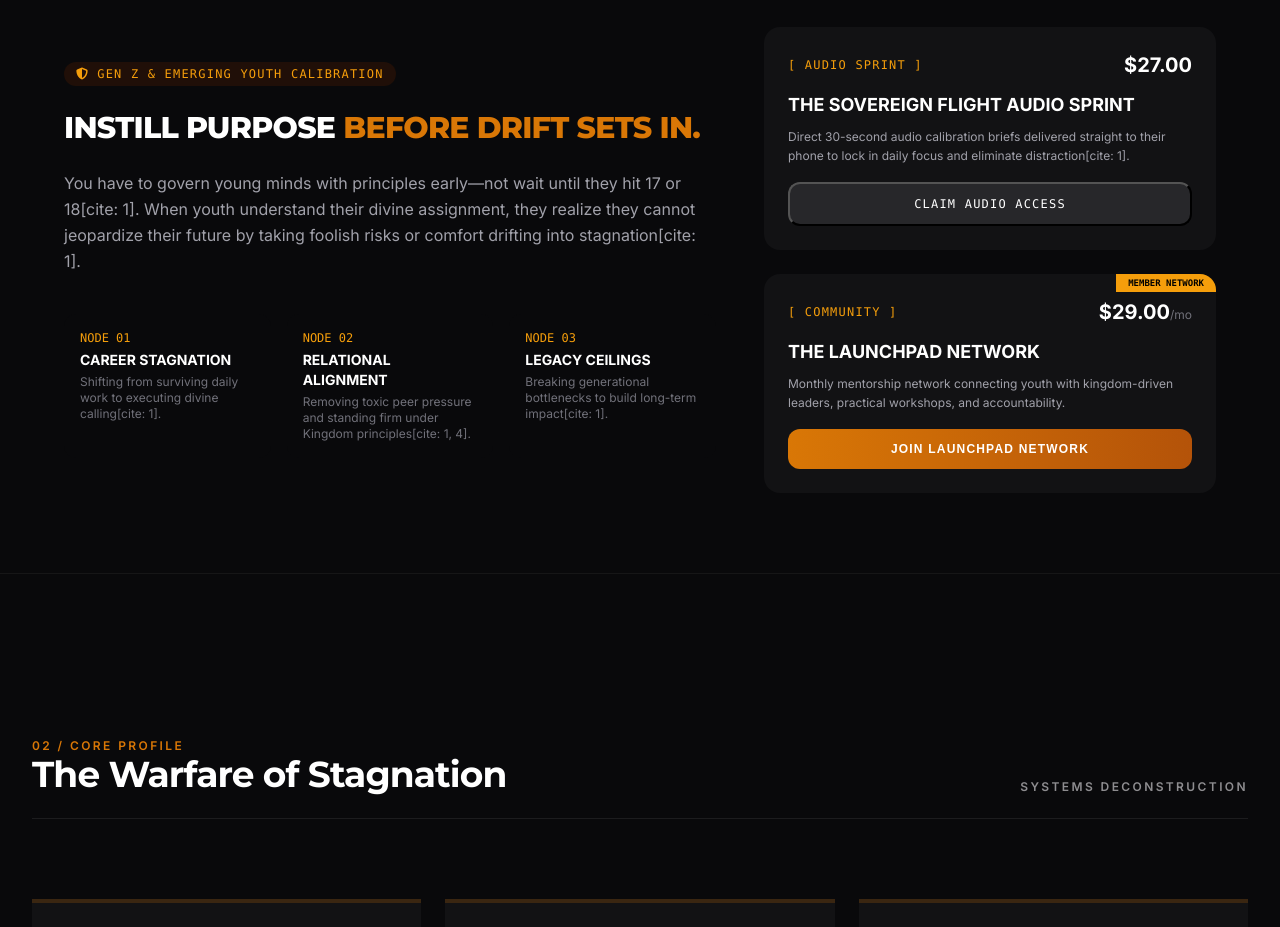
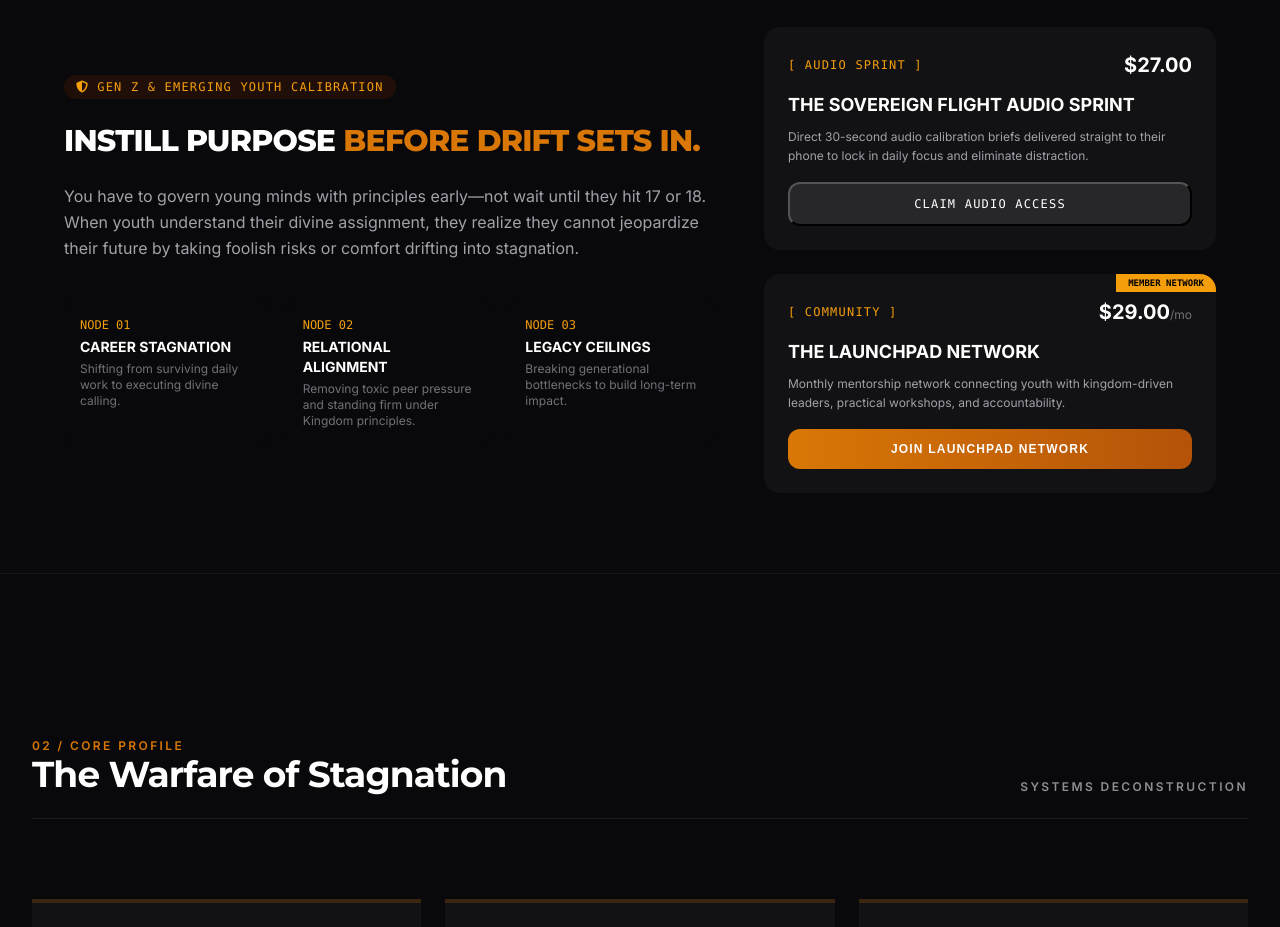
Before and after one commit to bsaprog35-dev/slay-your-giant-mvp, a website: page index.html in a window 1280 px wide. Shown: the part 3260-4187 px from the top of the page. Drawn offline with nearby package versions, Linux system fonts and the light colour scheme; a web font is replaced by a local one.

Commit message:
Deploy: Update index.html to remove citation tags from youth section

```diff
--- a/index.html
+++ b/index.html
@@ -418,7 +418,7 @@
           Instill Purpose <span class="text-[#D97706]">Before Drift Sets In.</span>
         </h3>
         <p class="text-zinc-400 text-base leading-relaxed">
-          You have to govern young minds with principles early—not wait until they hit 17 or 18[cite: 1]. When youth understand their divine assignment, they realize they cannot jeopardize their future by taking foolish risks or comfort drifting into stagnation[cite: 1].
+          You have to govern young minds with principles early—not wait until they hit 17 or 18. When youth understand their divine assignment, they realize they cannot jeopardize their future by taking foolish risks or comfort drifting into stagnation.
         </p>
 
         <!-- Node Breakdown -->
@@ -426,17 +426,17 @@
           <div class="bg-zinc-950 border border-zinc-800 p-4 rounded-xl">
             <span class="text-amber-500 font-mono text-xs uppercase block mb-1">NODE 01</span>
             <h4 class="text-white text-sm font-bold uppercase mb-1">Career Stagnation</h4>
-            <p class="text-zinc-500 text-xs">Shifting from surviving daily work to executing divine calling[cite: 1].</p>
+            <p class="text-zinc-500 text-xs">Shifting from surviving daily work to executing divine calling.</p>
           </div>
           <div class="bg-zinc-950 border border-zinc-800 p-4 rounded-xl">
             <span class="text-amber-500 font-mono text-xs uppercase block mb-1">NODE 02</span>
             <h4 class="text-white text-sm font-bold uppercase mb-1">Relational Alignment</h4>
-            <p class="text-zinc-500 text-xs">Removing toxic peer pressure and standing firm under Kingdom principles[cite: 1, 4].</p>
+            <p class="text-zinc-500 text-xs">Removing toxic peer pressure and standing firm under Kingdom principles.</p>
           </div>
           <div class="bg-zinc-950 border border-zinc-800 p-4 rounded-xl">
             <span class="text-amber-500 font-mono text-xs uppercase block mb-1">NODE 03</span>
             <h4 class="text-white text-sm font-bold uppercase mb-1">Legacy Ceilings</h4>
-            <p class="text-zinc-500 text-xs">Breaking generational bottlenecks to build long-term impact[cite: 1].</p>
+            <p class="text-zinc-500 text-xs">Breaking generational bottlenecks to build long-term impact.</p>
           </div>
         </div>
       </div>
@@ -452,7 +452,7 @@
           </div>
           <h4 class="text-lg font-bold text-white uppercase mb-2">The Sovereign Flight Audio Sprint</h4>
           <p class="text-zinc-400 text-xs leading-relaxed mb-4">
-            Direct 30-second audio calibration briefs delivered straight to their phone to lock in daily focus and eliminate distraction[cite: 1].
+            Direct 30-second audio calibration briefs delivered straight to their phone to lock in daily focus and eliminate distraction.
           </p>
           <button class="w-full py-3 bg-zinc-800 hover:bg-zinc-700 text-white font-mono text-xs uppercase tracking-widest transition rounded-xl cursor-pointer">
             Claim Audio Access
```
